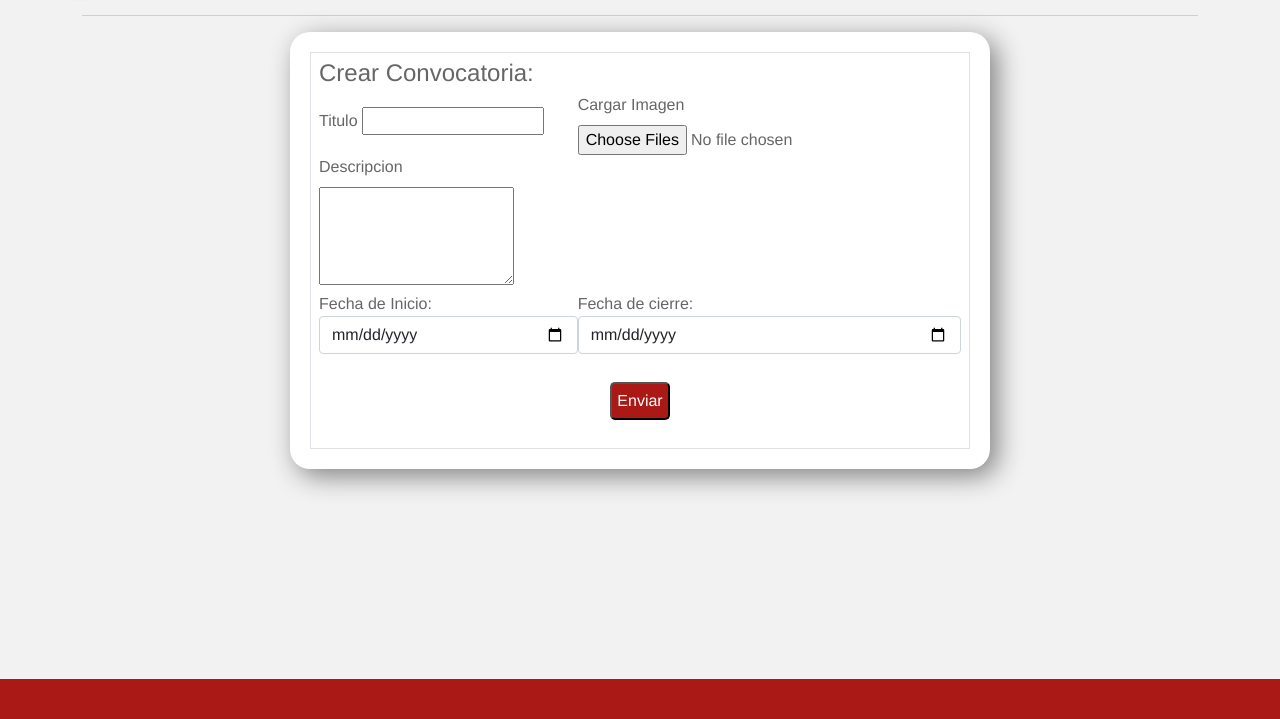
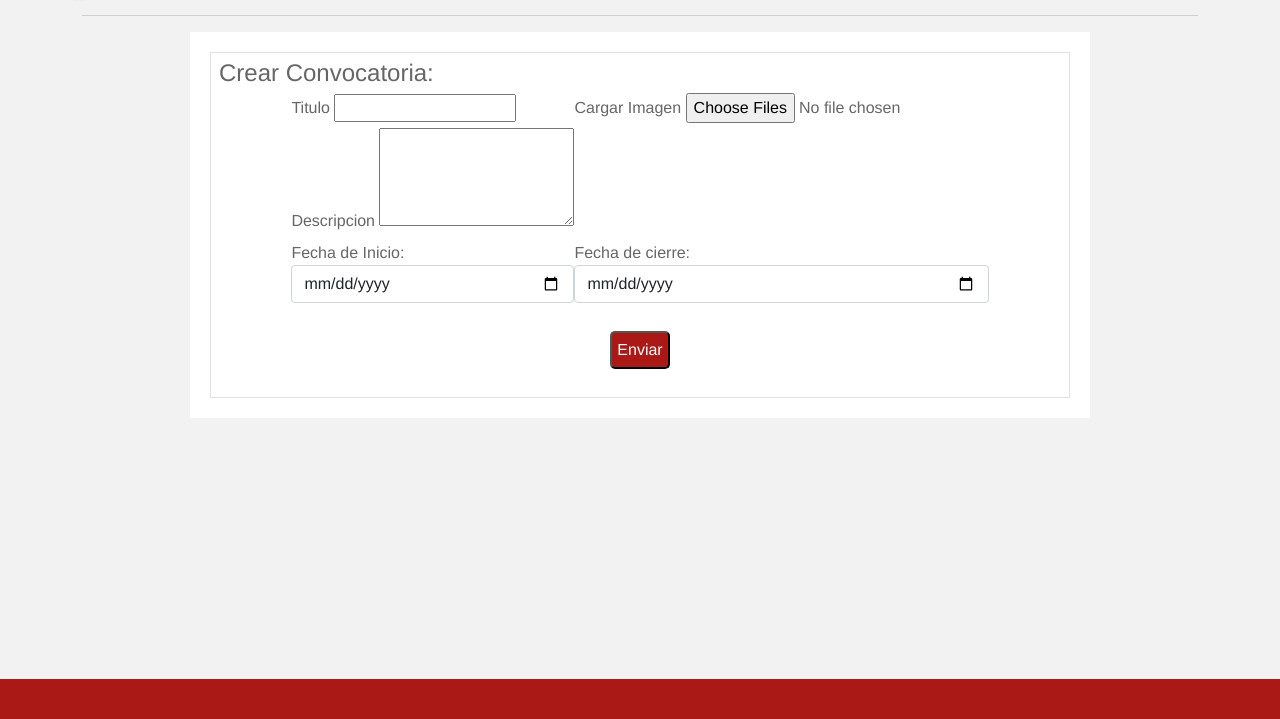
Before and after one commit to dannadeily/web-grupo8, a PHP site: page /vistas/modulo/crearConvocatoria.php in a window 1280 px wide. Shown: the part 81-800 px from the top of the page. Run offline with PHP 8.4, Linux system fonts and the light colour scheme; some libraries are stand-ins or nearby versions.

Commit message:
crear convocatoria

```diff
--- a/vistas/css/crearConvocatoria.css
+++ b/vistas/css/crearConvocatoria.css
@@ -15,10 +15,8 @@
 
 .form_register{
   margin:auto;
-  border-radius: 20px;
-  padding: 20px;
-  box-shadow: 7px 7px 27px gray;
-  width: 700px;
+
+  width: 900px;
 
 
 }
```
